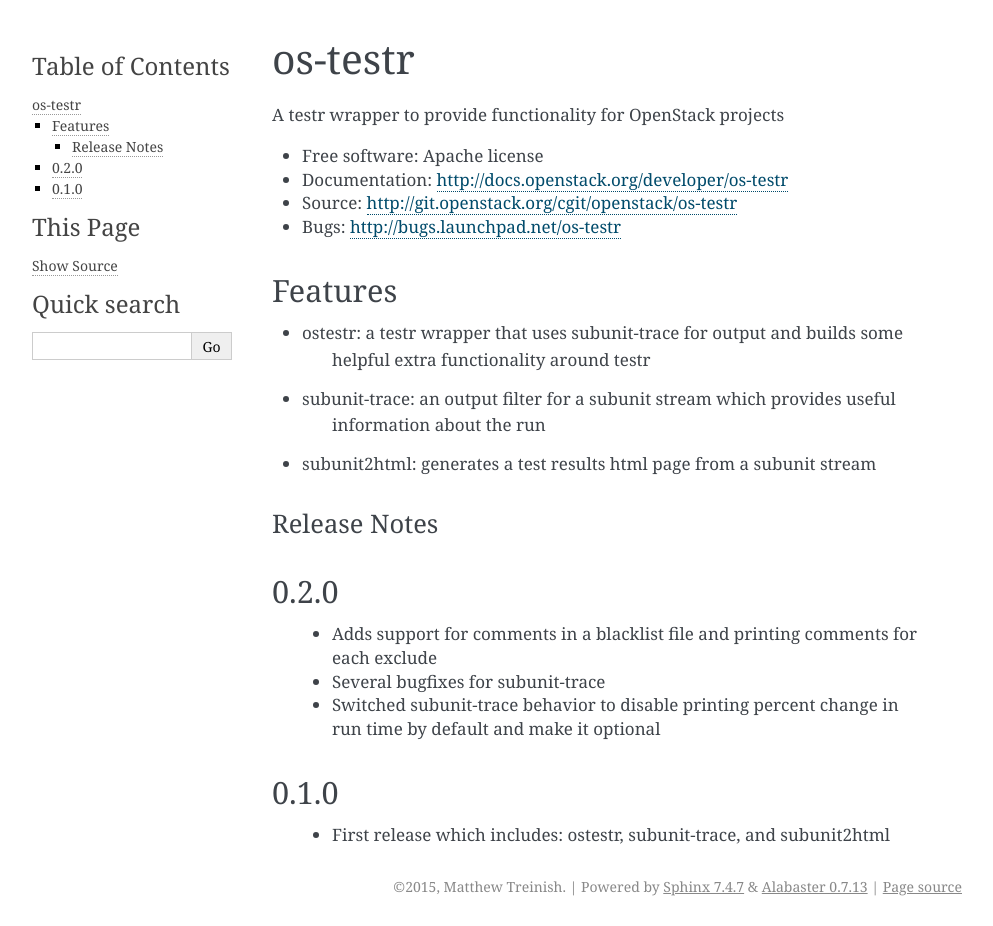
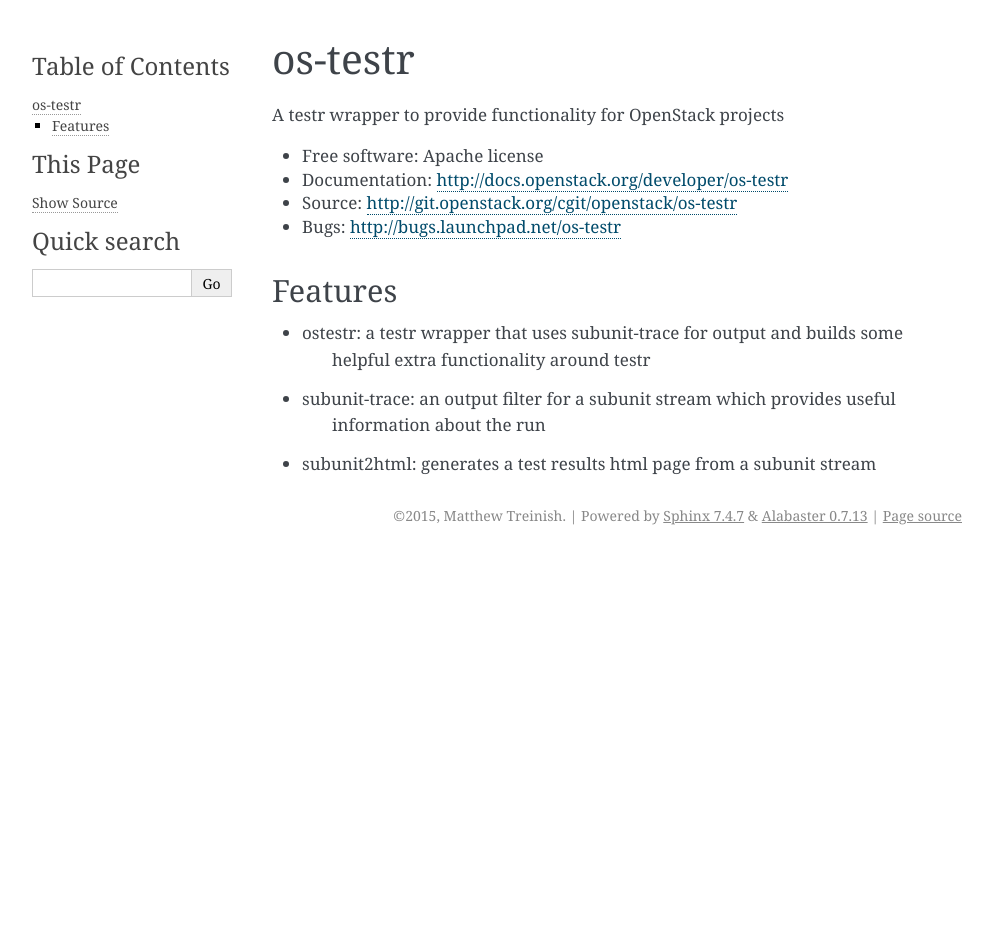
Before and after one commit to openstack/os-testr, a Sphinx documentation site: the page built from doc/source/readme.rst, in a window 1280 px wide. Shown: the whole page, without its empty margins (148-1141 px from the left). Built offline with Sphinx 7.4.7, drawn with Linux system fonts in a browser that asks for light colours; after the commit the page ends 900 px from its top, so only the background shows below that.

Commit message:
Switch to using autogenerated ChangeLog in docs
This commit switches the docs to use the PBR generated ChangeLog
instead of a hand curated release notes section. This is a lot less
error prone and instantaneous as compared to our current method which
often leaves the release notes section stale for months at a time.

Change-Id: Iff6586fc0113fd8292967a536d5bd37cb46ec29d

```diff
--- a/README.rst
+++ b/README.rst
@@ -17,18 +17,3 @@
 * subunit-trace: an output filter for a subunit stream which provides useful
                  information about the run
 * subunit2html: generates a test results html page from a subunit stream
-
-Release Notes
-=============
-
-0.2.0
------
- * Adds support for comments in a blacklist file and printing comments for each
-   exclude
- * Several bugfixes for subunit-trace
- * Switched subunit-trace behavior to disable printing percent change
-   in run time by default and make it optional
-
-0.1.0
------
- * First release which includes: ostestr, subunit-trace, and subunit2html
--- /dev/null
+++ b/doc/source/history.rst
@@ -0,0 +1 @@
+.. include:: ../../ChangeLog
--- a/doc/source/index.rst
+++ b/doc/source/index.rst
@@ -16,6 +16,7 @@
    usage
    contributing
    todo
+   history
 
 Indices and tables
 ==================
```
